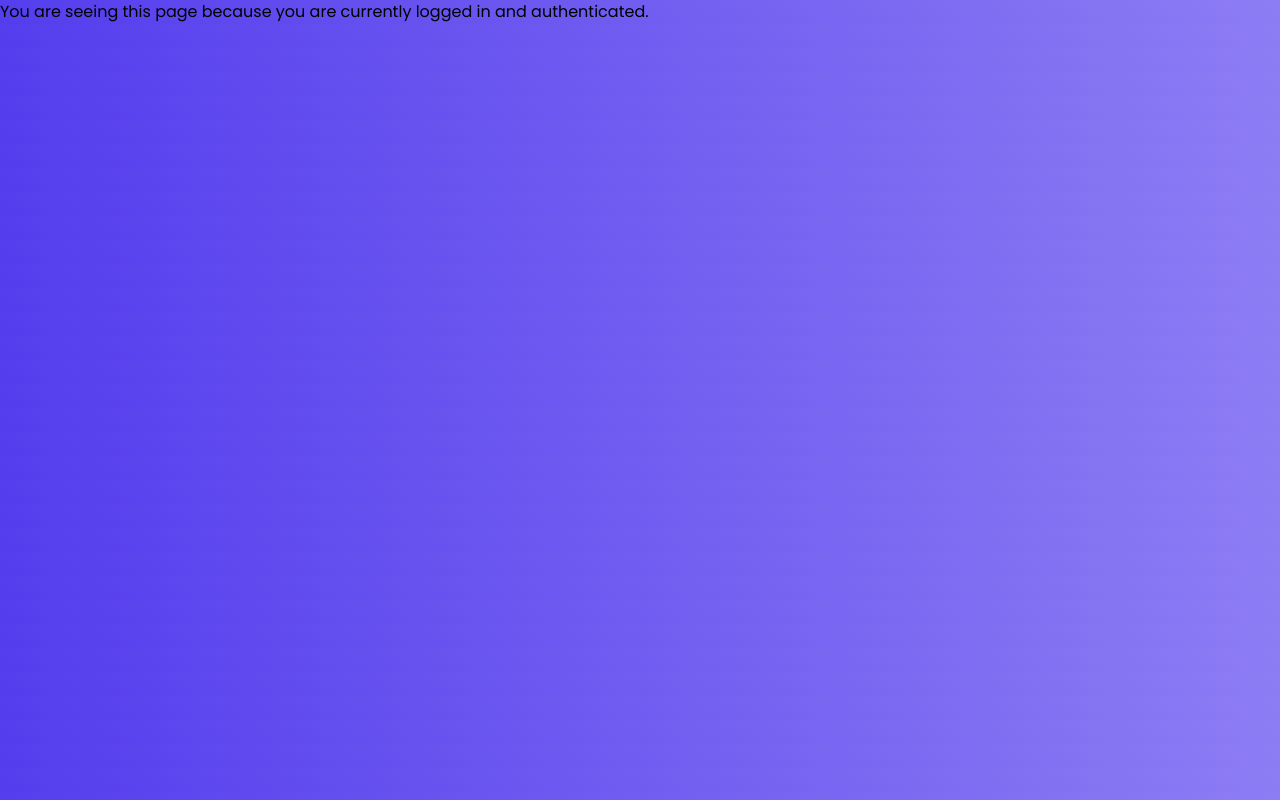
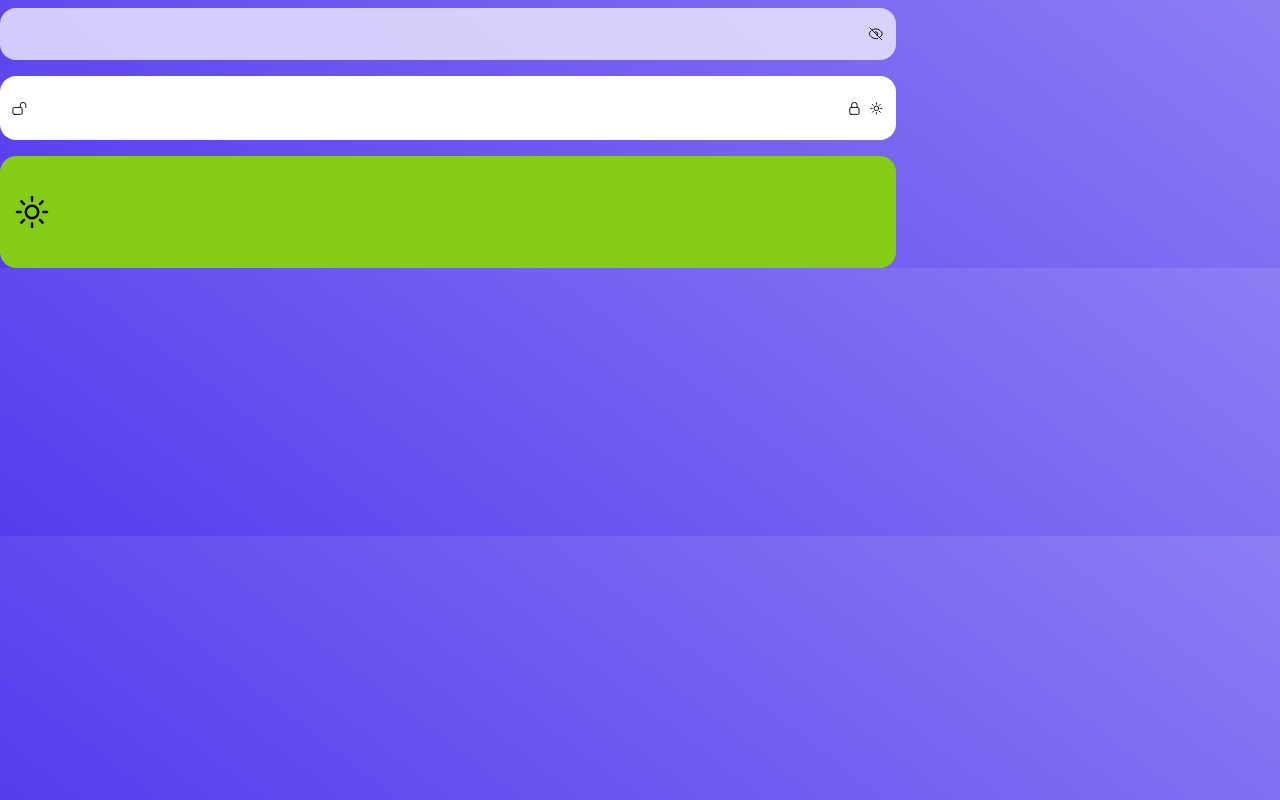
Before and after one commit to jpresagios/login-challenge, a Next.js app in the folder client/: page /experimental in a window 1280 px wide. Built offline with nearby package versions, Linux system fonts and the light colour scheme.

Commit message:
Enhance experimental page with additional TextField variants

```diff
--- a/client/src/app/experimental/page.tsx
+++ b/client/src/app/experimental/page.tsx
@@ -1,8 +1,40 @@
+import {
+  EyeSlashIcon,
+  LockClosedIcon,
+  LockOpenIcon,
+  SunIcon,
+} from "@heroicons/react/24/outline";
+import { TextField } from "../components";
+
 const Experimental = () => {
   return (
-    <div>
-      You are seeing this page because you are currently logged in and
-      authenticated.
+    <div className="flex flex-col gap-4 max-w-4xl mt-2">
+      <TextField.Root>
+        <TextField.Input />
+        <TextField.Slot className="h-[16px] w-[16px]">
+          <EyeSlashIcon />
+        </TextField.Slot>
+      </TextField.Root>
+
+      <TextField.Root size="large" className="bg-white">
+        <TextField.Slot className="h-[16px] w-[16px]">
+          <LockOpenIcon />
+        </TextField.Slot>
+        <TextField.Input />
+        <TextField.Slot className="h-[16px] w-[16px]">
+          <LockClosedIcon />
+        </TextField.Slot>
+        <TextField.Slot className="h-[16px] w-[16px]">
+          <SunIcon />
+        </TextField.Slot>
+      </TextField.Root>
+
+      <TextField.Root className="h-28 bg-lime-500 text-6xl">
+        <TextField.Slot>
+          <SunIcon className="w-10 h-10" />
+        </TextField.Slot>
+        <TextField.Input />
+      </TextField.Root>
     </div>
   );
 };
```
